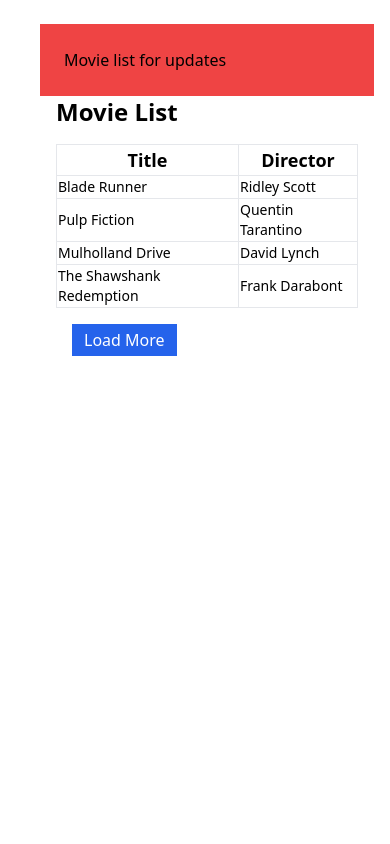
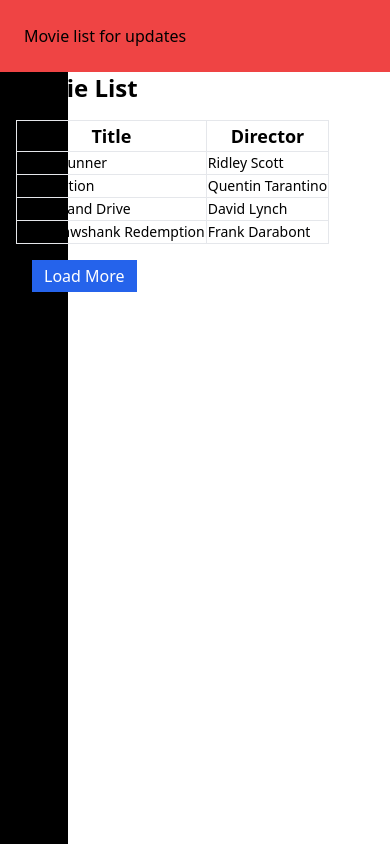
Before and after one commit to Sivivatu/Alteryx-Scheduler, a FastAPI app: page /movies in a window 390 px wide. Run offline with FastAPI, Linux system fonts and the light colour scheme; parts of the project's set-up code (start-up, migrations or seed data) failed here and were passed over; some libraries are stand-ins or nearby versions.

Commit message:
hx-sidebar testing

```diff
--- a/frontend/templates/index-hx.html
+++ b/frontend/templates/index-hx.html
@@ -1,41 +1,31 @@
 <!DOCTYPE html>
 <html lang="en">
+
     <head>
         <meta charset="UTF-8">
         <meta name="viewport" content="width=device-width, initial-scale=1.0">
         <title>Better Alteryx Scheduler</title>
 
-    <script src="https://unpkg.com/htmx.org@1.9.10" integrity="sha384-D1Kt99CQMDuVetoL1lrYwg5t+9QdHe7NLX/SoJYkXDFfX37iInKRy5xLSi8nO7UC" crossorigin="anonymous"></script>
+        <!-- <script defer src="https://cdn.jsdelivr.net/npm/alpinejs@3.x.x/dist/cdn.min.js"></script> -->
+        <script src="https://unpkg.com/htmx.org@1.9.10"
+            integrity="sha384-D1Kt99CQMDuVetoL1lrYwg5t+9QdHe7NLX/SoJYkXDFfX37iInKRy5xLSi8nO7UC"
+            crossorigin="anonymous"></script>
         <script src="https://cdn.tailwindcss.com"></script>
 
     </head>
+
     <body>
-    <div class="flex">
-        <!-- Hamburger Menu -->
-        <button class="md:hidden block text-gray-500 hover:text-white focus:outline-none focus:text-white">
-            <svg class="h-6 w-6 fill-current" viewBox="0 0 24 24">
-            <path
-                fill-rule="evenodd"
-                clip-rule="evenodd"
-                d="M4 6h16a1 1 0 110 2H4a1 1 0 110-2zm0 5h16a1 1 0 110 2H4a1 1 0 110-2zm0 5h16a1 1 0 110 2H4a1 1 0 110-2z"
-            ></path>
-            </svg>
-        </button>
-        <!-- Side navigation -->
-        <div id="sidenav" class="fixed inset-y-0 left-0 w-64  bg-gray-600 text-white px-4 py-6 hidden md:block">
-            <ul>
-                <li class="py-2">
-                    <a href="/" class="block hover:text-gray-300">Home</a>
-                </li>
-                <li class="py-2">
-                    <a href="/movies" class="block hover:text-gray-300">Movies</a>
-                </li>
-                <!-- Add more menu items -->
-            </ul>
-        </div>
 
         <!-- Page content -->
-        <div id="main" class="flex-grow px-4 py-6 md:pl-64">
+
+        <div class="flex h-screen overflow-hidden">
+            <!-- ===== Sidebar Start ===== -->
+            {% include 'partial/sidebar-hx.html' %}
+            <!-- ===== Sidebar End ===== -->
+            <div id="main" class="relative flex flex-1 flex-col overflow-y-auto overflow-x-hidden">
+
+                <!-- ===== Main Content Start ===== -->
+                <main>
                     <h1 class="p-6 bg-red-500">Movie list for updates</h1>
                     <div class="mx-4">
                         <p class="text-2xl font-bold mb-4">Movie List</p>
@@ -53,12 +43,12 @@
                             </tbody>
                         </table>
 
-                <button class="px-3 py-1 bg-blue-600 text-white ml-4"
-                    hx-get="/"
-                    hx-target="#table-body"
+                        <button class="px-3 py-1 bg-blue-600 text-white ml-4" hx-get="/movies" hx-target="#table-body"
                             hx-swap="beforeend">Load More</button>
                     </div>
             </div>
+            </main>
         </div>
     </body>
+
 </html>
--- /dev/null
+++ b/frontend/templates/partial/sidebar-hx.html
@@ -0,0 +1,39 @@
+<aside :class="sidebarToggle ? 'translate-x-0' : '-translate-x-full'"
+    class="absolute left-0 top-0 z-9999 flex h-screen w-72.5 flex-col overflow-y-hidden bg-black duration-300 ease-linear dark:bg-boxdark lg:static lg:translate-x-0"
+    @click.outside="sidebarToggle = false">
+    <!-- SIDEBAR HEADER -->
+    <div class="flex items-center justify-between gap-2 px-6 py-5.5 lg:py-6.5">
+        <!-- Hamburger Menu -->
+        <button class="block lg:hidden bg-white" hx-get="/api/toggleSidebar" hx-trigger="click" hx-swap="outerHTML">
+            <svg class="fill-current w-5 h-4" viewBox="0 0 24 24" fill="none">
+                <path
+                    d="M4 6h16a1 1 0 110 2H4a1 1 0 110-2zm0 5h16a1 1 0 110 2H4a1 1 0 110-2zm0 5h16a1 1 0 110 2H4a1 1 0 110-2z">
+                </path>
+            </svg>
+            <!-- <svg class="fill-current w-5 h-4" viewBox="0 0 24 24" fill="none">
+                <path fill-rule="evenodd" clip-rule="evenodd"
+                    d="M4 6h16a1 1 0 110 2H4a1 1 0 110-2zm0 5h16a1 1 0 110 2H4a1 1 0 110-2zm0 5h16a1 1 0 110 2H4a1 1 0 110-2z">
+                </path>
+            </svg> -->
+        </button>
+        <!-- Hamburger Menu -->
+    </div>
+    <!-- SIDEBAR HEADER -->
+
+
+    <div class="no-scrollbar flex flex-col overflow-y-auto duration-300 ease-linear">
+        <nav class="mt-5 px-4 py-4 lg:mt-9 lg:px-6">
+            <!-- Side navigation -->
+            <div id="sidenav" class="fixed inset-y-0 left-0 w-64  bg-gray-600 text-white px-4 py-6 hidden md:block">
+                <ul>
+                    <li class="py-2">
+                        <a href="/" class="block hover:text-gray-300">Home</a>
+                    </li>
+                    <li class="py-2">
+                        <a href="/movies" class="block hover:text-gray-300">Movies</a>
+                    </li>
+                    <!-- Add more menu items -->
+                </ul>
+            </div>
+        </nav>
+</aside>
```
Lines whose indentation alone changed are shown as unchanged.
